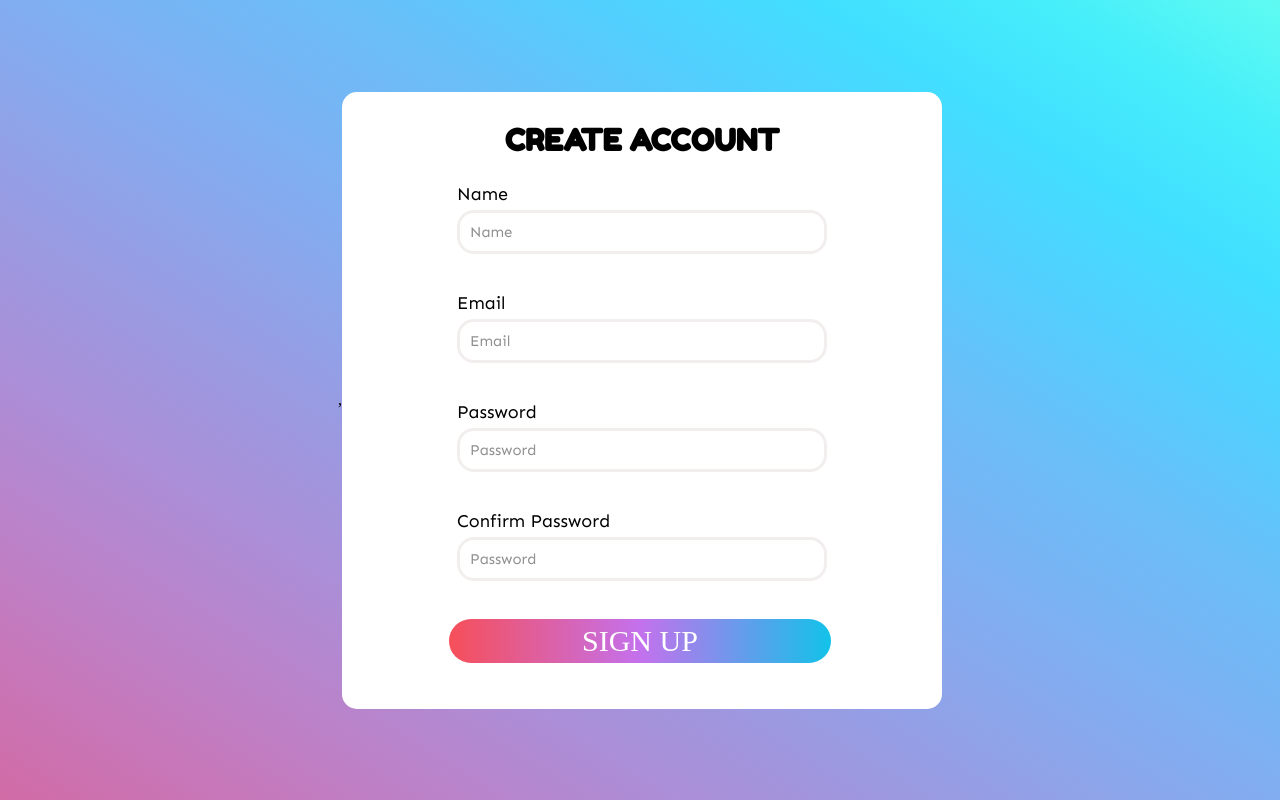
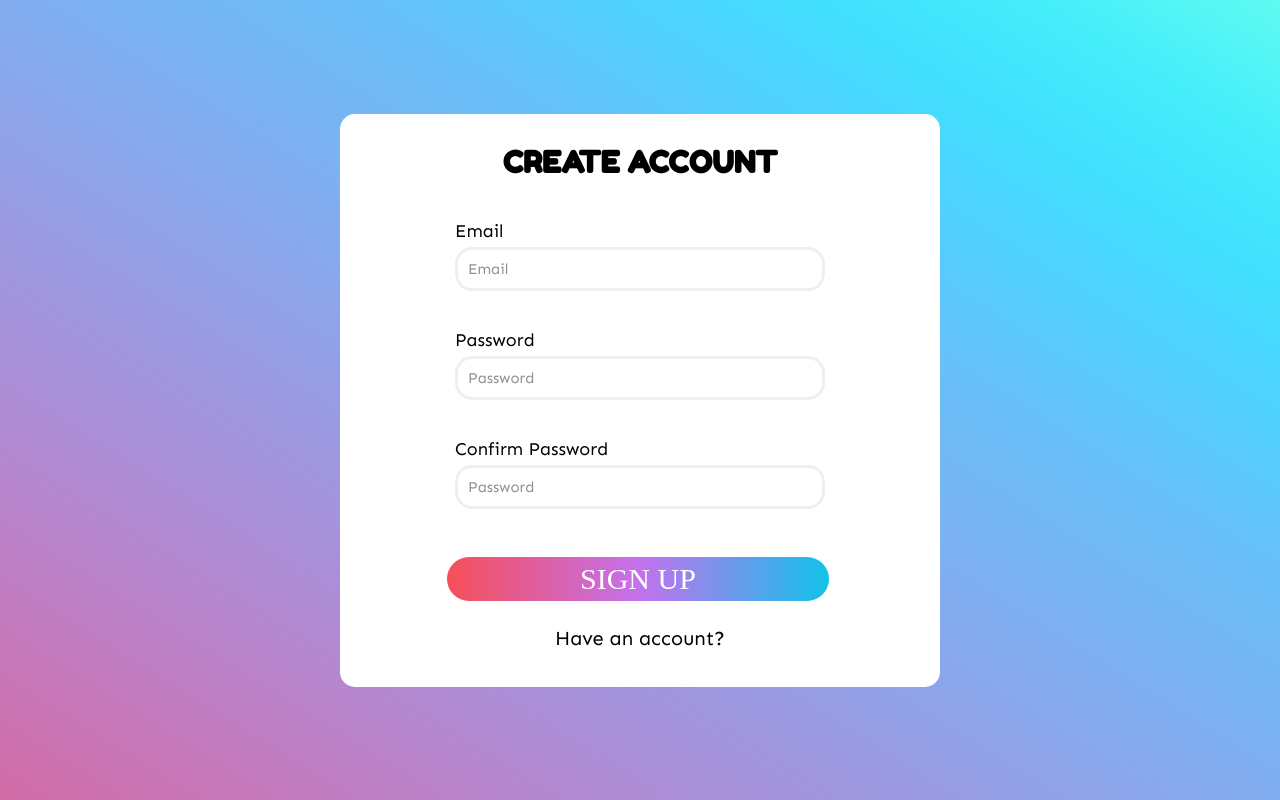
Before and after one commit to Lo-Agency-Internship/Ehsan-Samira-Mohammadreza-Todo-Project, a plain HTML site: page signup.html in a window 1280 px wide. Drawn offline with Linux system fonts and the light colour scheme; a web font is replaced by a local one.

Commit message:
Remove username input, Add login link to signup form, resize forms

```diff
--- a/js/signup.js
+++ b/js/signup.js
@@ -35,17 +35,7 @@ form.addEventListener("submit", (event) => {
 });
 
 function validateForm() {
-  //USERNAME
-  if (usernameInput.value.trim() == "") {
-    setError(usernameInput, "Name can not be empty");
-  } else if (
-    usernameInput.value.trim().length < 5 ||
-    usernameInput.value.trim().length > 15
-  ) {
-    setError(usernameInput, "Name must be min 5 and max 15 charecters");
-  } else {
-    setSuccess(usernameInput);
-  }
+
   //EMAIL
   if (emailInput.value.trim() == "") {
     setError(emailInput, "Provide email address");
--- a/signup.html
+++ b/signup.html
@@ -1,7 +1,7 @@
 <!DOCTYPE html>
 <html lang="en">
   <head>
-    ,
+
     <meta charset="UTF-8" />
     <meta http-equiv="X-UA-Compatible" content="IE=edge" />
     <meta name="viewport" content="width=device-width, initial-scale=1.0" />
@@ -20,14 +20,6 @@
     <form id="create-account-form" action="" method="post">
       <div class="title">
         <h2>Create Account</h2>
-      </div>
-      <!-- USERNAME -->
-      <div class="input-group">
-        <label for="username">Name</label>
-        <input type="text" id="username" placeholder="Name" name="username" />
-        <i class="fas fa-check-circle"></i>
-        <i class="fas fa-exclamation-circle"></i>
-        <p>Error Message</p>
       </div>
       <!-- EMAIL -->
       <div class="input-group">
@@ -65,6 +57,9 @@
       </div>
 
       <button type="submit" class="btn">Sign up</button>
+      <div class="login">
+        <a href="index.html">Have an account?</a>
+      </div>
     </form>
 
     <!-- JAVASCRIPT -->
--- a/styles/style.css
+++ b/styles/style.css
@@ -41,7 +41,7 @@ body {
 
 #create-account-form {
   width: 600px;
-  height: 617px;
+  height: 573px;
   padding: 15px;
   padding-top: 30px;
   background-color: #fff;
@@ -61,12 +61,11 @@ body {
 
 .title h2 {
   font-family: 'FredokaOne-Regula';
-  /* font-family: 'Poppins', sans-serif; */
   text-align: center;
 
   font-size: 30px;
   text-transform: uppercase;
-  padding-bottom: 5px;
+  padding-bottom: 20px;
 }
 
 .login-title h2 {
@@ -157,7 +156,7 @@ body {
   font-size: 30px;
   position: relative;
   left: 92px;
-  margin: 0 auto;
+  margin: 10px 0 auto;
   color: #fff;
   text-transform: uppercase;
   border: none;
@@ -197,3 +196,22 @@ body {
 .signup a:hover {
   opacity: 80%;
 }
+
+.login {
+  text-align: center;
+  position: relative;
+  top: 25px;
+
+}
+
+.login a {
+  font-family: 'Sen-Regular';
+  font-size: 20px;
+  text-decoration: none;
+  color: #000;
+
+}
+
+.login a:hover {
+  opacity: 80%;
+}
```
Also changed, not shown: index.html (+1 -1 lines).
